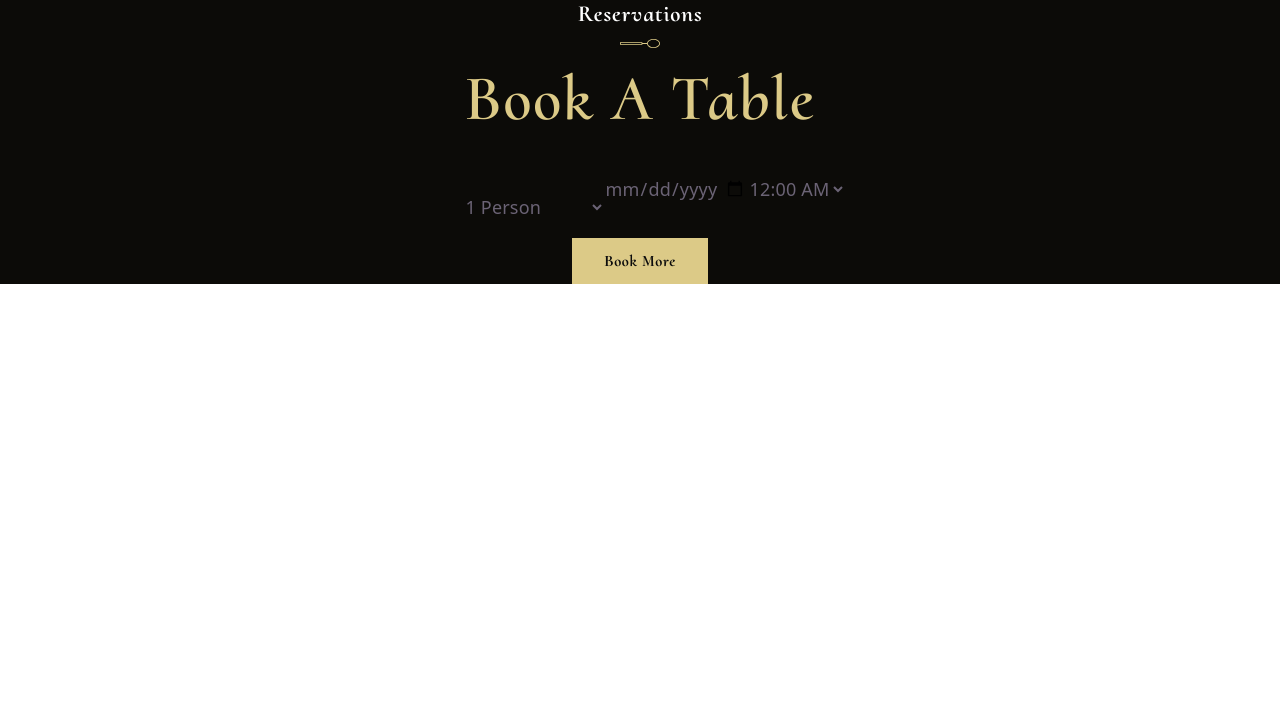
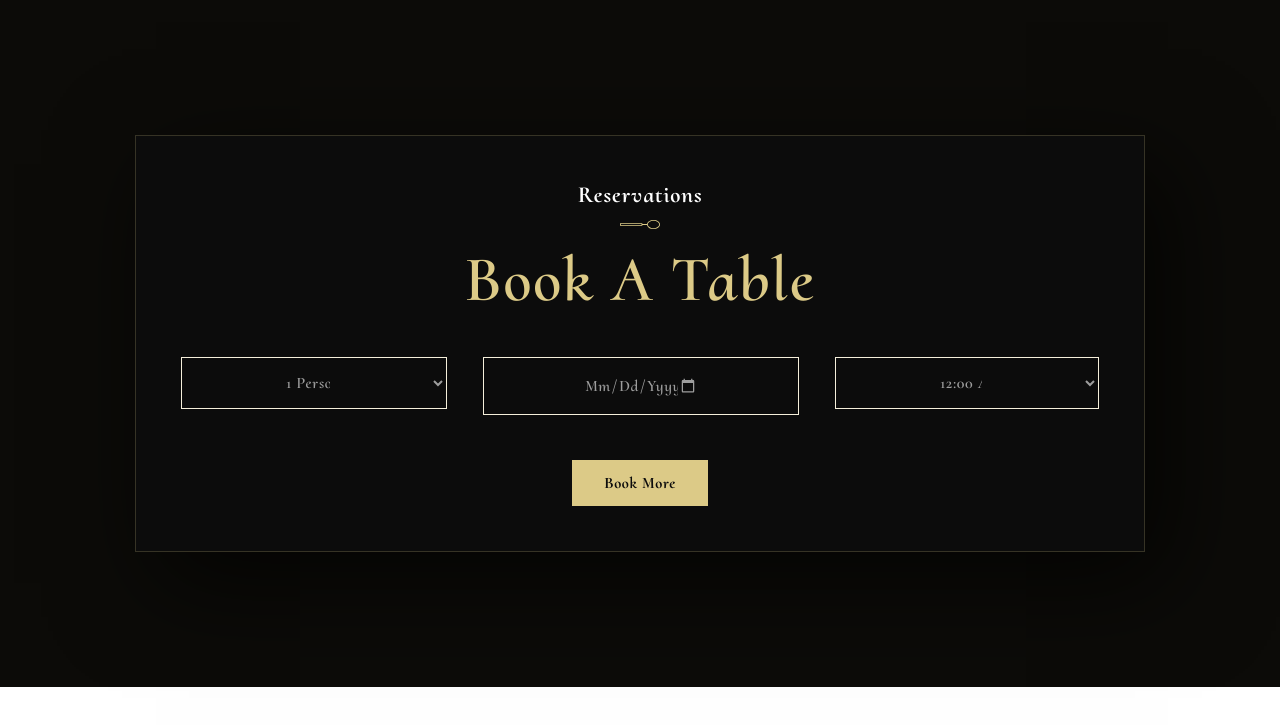
Before and after one commit to Botinokiller/Restourant, a React (Vite) app in the folder my-restourant/: page / in a window 1280 px wide. Shown: the top 726 px of the page. Built offline with nearby package versions, Linux system fonts and the light colour scheme.

Commit message:
Book reservation done temp

```diff
--- a/my-restourant/src/Components/book.jsx
+++ b/my-restourant/src/Components/book.jsx
@@ -1,20 +1,21 @@
 import React from 'react'
 import '../styles/_book.scss'
 
+
+
 export default function Book({spoon}) {
   return (
-    <section className='book'>
-        <div className='book__container'>
-            <div className='book__block flex flex-col items-center '>
+    <section className='book w-full'>
+        <div className='book__container w-full p-30'>
+            <div className='book__block  w-full mx-auto flex flex-col items-center p-10 '>
                 <div className='book__script'>
                     <p className='book__text mb-2'>Reservations</p>
                     <span className='book__spoon w-full flex justify-center mb-2'><img src={spoon} alt="" /></span>
                     <h2 className='book__title mb-8'>Book a Table</h2>
                 </div>
-                <div className='book__filler flex'>
-
+                <div className='book__filler flex mb-10 gap-8'>
                 <div className="booking__field">
-                <select className="booking__select px-6 py-4">
+                <select className="booking__select px-6 py-3">
                     <option value="" className='booking__person'>1 Person</option>
                     <option value="" className='booking__person'>2 People</option>
                     <option value="" className='booking__person'>3 People</option>
@@ -27,16 +28,16 @@ export default function Book({spoon}) {
                     <option value="" className='booking__person'>10+ People</option>
                 </select>
                 </div>
-                <div className="booking__field">
+                <div className="booking__field ">
                 <input
                     type="date"
-                    className="booking__select"
+                    className="booking__select px-6 py-3"
                     min={new Date().toISOString().split('T')[0]}
                     max="2030-12-31"
                 />
                 </div>
                 <div className="booking__field">
-                <select className="booking__select">
+                <select className="booking__select px-6 py-3">
                     <option value="">12:00 AM</option>
                     <option value="">12:30 AM</option>
                     <option value="">01:00 AM</option>
--- a/my-restourant/src/styles/_book.scss
+++ b/my-restourant/src/styles/_book.scss
@@ -1,6 +1,12 @@
+@use 'variables' as *;
+@use 'fonts' as *;
+@use 'breakpoints' as *;
+
 .book{
     background: #0c0b08;
 
+    &__container{
+    }
 
     &__text{
         font-family: var(--font-family);
@@ -35,7 +41,6 @@
         background: #dcca87;
     }
 
-
     &__select{
         font-family: var(--font-family);
         font-weight: 600;
@@ -47,7 +52,28 @@
         color: #aaa;
     }
 
-    &__person{
+    &__block{
+        border: 1px solid rgba(220, 202, 135, 0.2);
+        box-shadow: 22px 30px 95px 1px rgba(0, 0, 0, 0.7);
+        background: #0c0c0c;
+    }
+
+    &__field{
+        border: 100px solid #f5efdb;
+    }
+}
+
+
+
+.booking{
+    &__select,
+input[type="date"].booking__select {
+  width: 100%;
+  padding: 14px 100px;
+  background: transparent;
+  border: 1px solid #f5efdb;
+  cursor: pointer;
+  color: rgba(255, 255, 255, 0.6);
   font-family: var(--font-family);
   font-weight: 600;
   font-size: 16px;
@@ -56,5 +82,33 @@
   text-transform: capitalize;
   text-align: center;
   color: #aaa;
+//   appearance: none;
+//   -webkit-appearance:chevron;
+  color: rgba(255, 255, 255, 0.6);
+
+
+  &::-webkit-calendar-picker-indicator {
+    filter: invert(1);
+    cursor: pointer;
+    opacity: 0.6;
+
+  }
+
+
+  &:focus {
+    outline: none;
+    border-color: #c9a84c;
+
+
+  }
+
+  option {
+    background: #1a1a1a;
+    color: #fff;
+
   }
 }
+
+
+
+}
```
Lines whose indentation alone changed are shown as unchanged.
